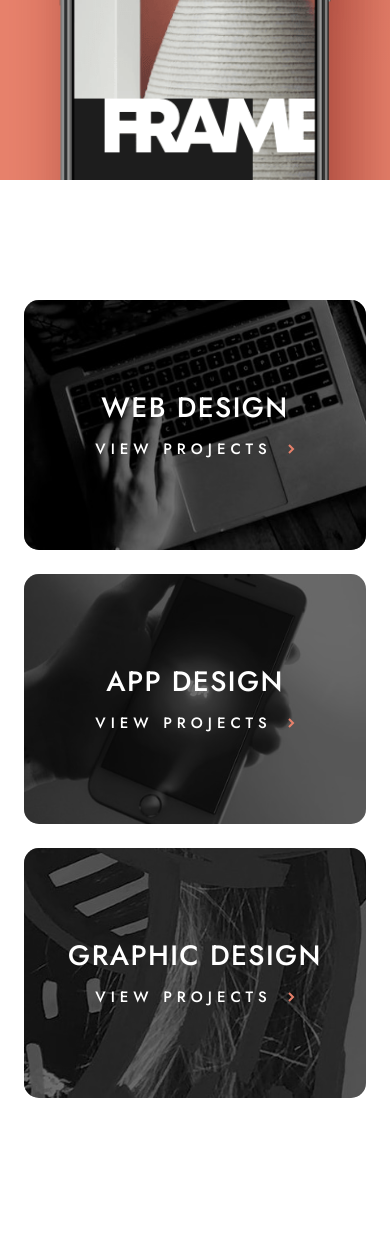
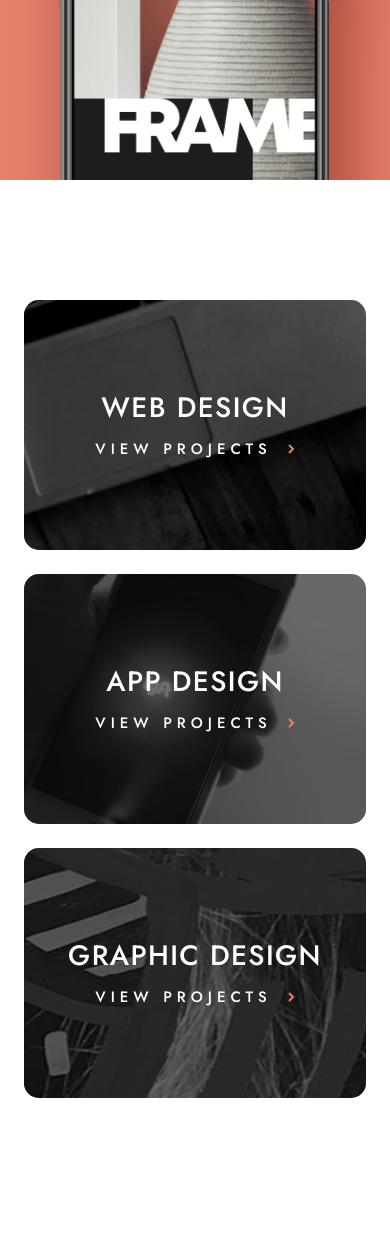
Before and after one commit to g-akca/designo, a React (Vite) app: page / in a window 390 px wide. Shown: the part 759-1995 px from the top of the page. Built offline with nearby package versions, Linux system fonts and the light colour scheme.

Commit message:
Update background images for AppDesignCard, GraphicDesignCard, and WebDesignCard components to use mobile versions

```diff
--- a/src/components/shared/AppDesignCard.tsx
+++ b/src/components/shared/AppDesignCard.tsx
@@ -6,7 +6,7 @@ function AppDesignCard() {
     <Link
       to="/app-design"
       className="
-        relative h-62.5 rounded-[15px] bg-[url('/assets/home/desktop/image-app-design.jpg')]
+        relative h-62.5 rounded-[15px] bg-[url('/assets/home/mobile/image-app-design.jpg')]
         bg-center bg-cover bg-no-repeat overflow-hidden flex flex-col
         justify-center items-center gap-3 text-center text-white uppercase font-medium
       "
--- a/src/components/shared/GraphicDesignCard.tsx
+++ b/src/components/shared/GraphicDesignCard.tsx
@@ -6,8 +6,8 @@ function GraphicDesignCard() {
     <Link
       to="/graphic-design"
       className="
-        relative h-62.5 rounded-[15px] bg-[url('/assets/home/desktop/image-graphic-design.jpg')]
-        bg-top-left bg-no-repeat bg-cover overflow-hidden flex flex-col
+        relative h-62.5 rounded-[15px] bg-[url('/assets/home/mobile/image-graphic-design.jpg')]
+        bg-center bg-cover bg-no-repeat overflow-hidden flex flex-col
         justify-center items-center gap-3 text-center text-white uppercase font-medium
       "
     >
--- a/src/components/shared/WebDesignCard.tsx
+++ b/src/components/shared/WebDesignCard.tsx
@@ -6,8 +6,8 @@ function WebDesignCard() {
     <Link
       to="/web-design"
       className="
-        relative h-62.5 rounded-[15px] bg-[url('/assets/home/desktop/image-web-design-small.jpg')]
-        bg-bottom bg-cover bg-no-repeat overflow-hidden flex flex-col
+        relative h-62.5 rounded-[15px] bg-[url('/assets/home/mobile/image-web-design.jpg')]
+        bg-center bg-cover bg-no-repeat overflow-hidden flex flex-col
         justify-center items-center gap-3 text-center text-white uppercase font-medium
       "
     >
```
